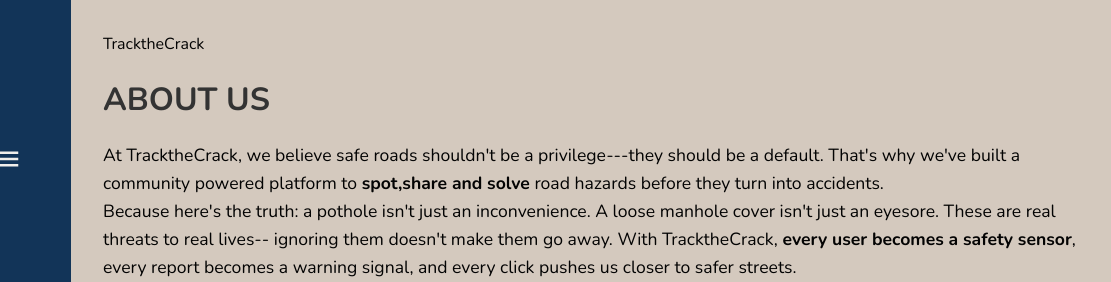
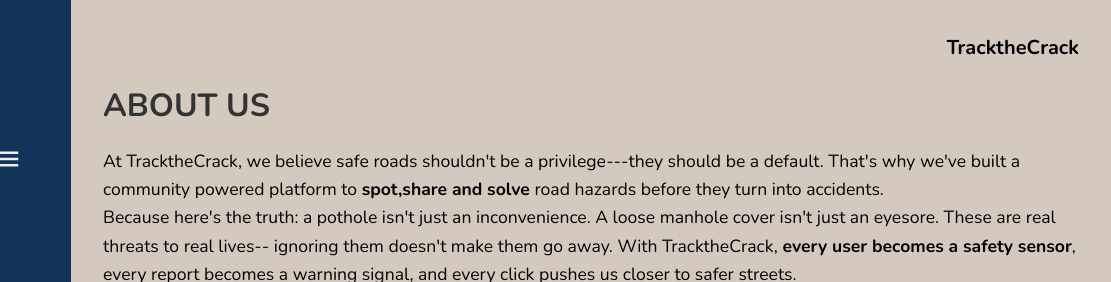
Before and after one commit to kapilkumar27/hacksagon2025--trackthecrack-, a plain HTML site: page aboutus.html in a window 1280 px wide. Shown: the top 282 px of the page, 169-1280 px from the left. Drawn offline with nearby package versions, Linux system fonts and the light colour scheme.

Commit message:
webname
changes madde in webname in navbar and styled

```diff
--- a/aboutus.css
+++ b/aboutus.css
@@ -8,12 +8,16 @@
 }
 .navbar {
     display: flex;
-    justify-content: space-between;
-    align-items: first baseline;
+    justify-content: flex-end;
+    align-items: center;
     margin-top: 0;
     margin-left: 0;
     padding: 0px 0px;
     border-radius: 25px;
+}
+.nav-brand {
+    font-weight: bolder;
+    font-size: 20px;
 }
 h2 {
     font-size: 2rem;
--- a/index.css
+++ b/index.css
@@ -6,6 +6,10 @@
     margin-left: 0;
     padding: 0px 0px;
     border-radius: 25px;
+}
+.nav-brand {
+    font-weight: bolder;
+    font-size: 20px;
 }
 .search-input{
     padding: 8px 12px;
```
